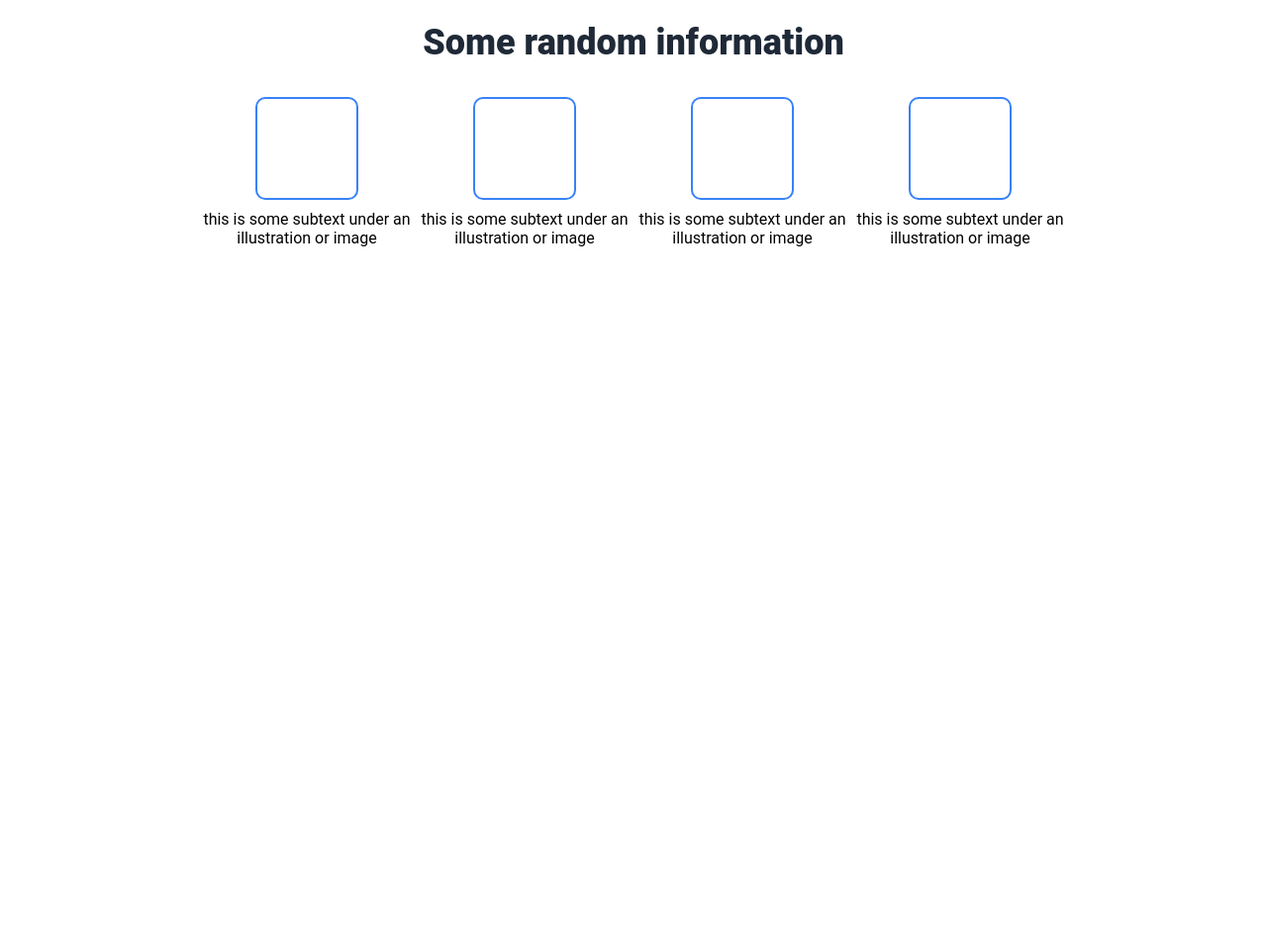
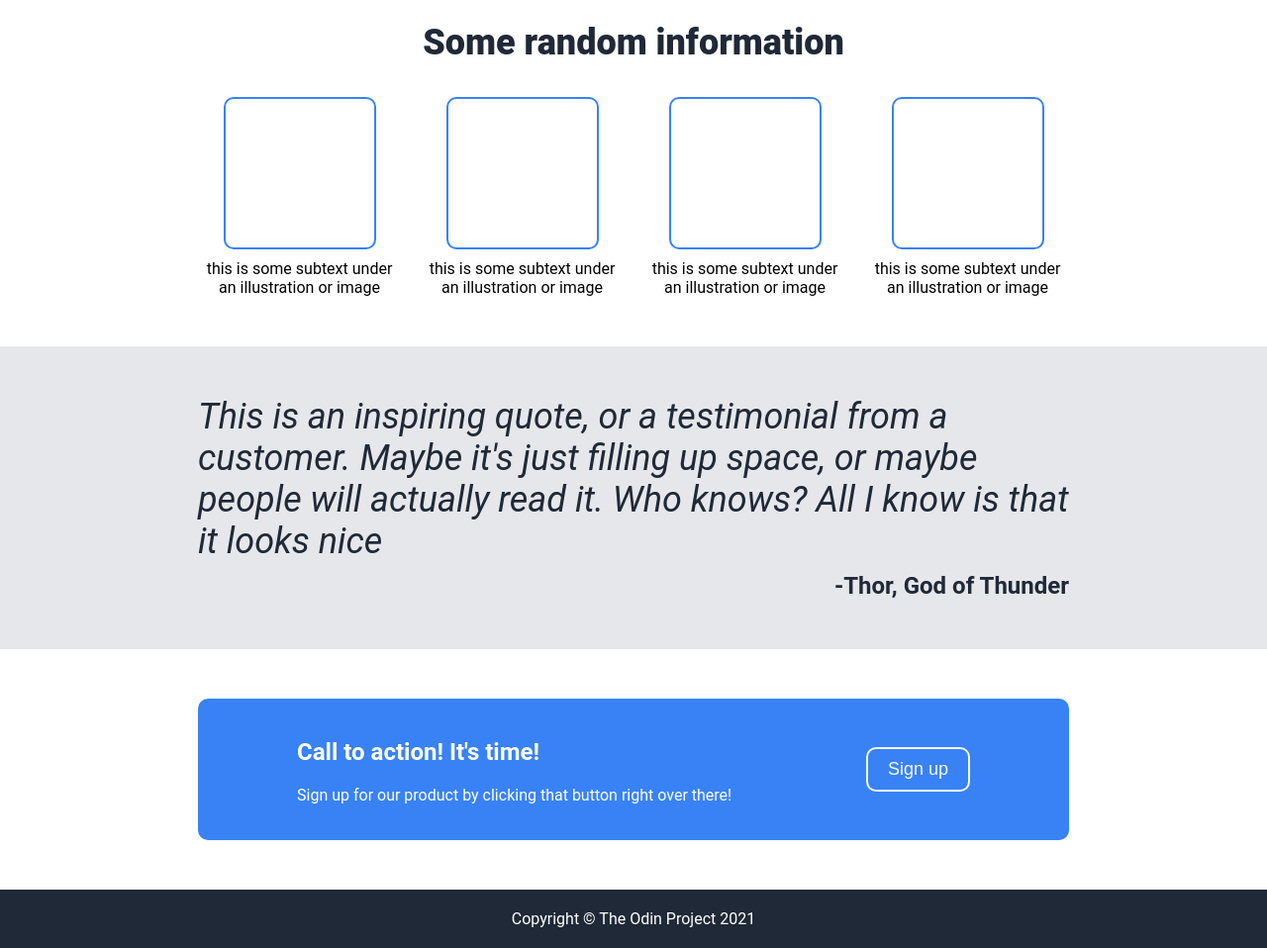
Before and after one commit to luis-valdivieso/odin-project, a plain HTML site: page landing-page/index.html in a window 1280 px wide. Shown: the part 504-1462 px from the top of the page at 99% size. Before the commit the page ends 804 px from the top, so only its background shows below. Drawn offline with Linux system fonts and the light colour scheme.

Commit message:
Finished Landing Page project
Made the quote, call to action and copyright sections. This finishes the
project until further issues.

```diff
--- a/landing-page/index.html
+++ b/landing-page/index.html
@@ -50,9 +50,32 @@
         </div>
       </div>
     </div>
+
+    <div class="quote">
+      <div class="phrase">
+        This is an inspiring quote, or a testimonial from a customer. Maybe it's
+        just filling up space, or maybe people will actually read it. Who knows?
+        All I know is that it looks nice
+      </div>
+      <div class="author">
+        -Thor, God of Thunder
+      </div>
+    </div>
+
+    <div class="call-to-action">
+      <div class="text">
+        <h2>Call to action! It's time!</h2>
+        <p>Sign up for our product by clicking that button right over there!</p>
+      </div>
+      <div class="button">
+        <button>Sign up</button>
+      </div>
+
+    </div>
   </div>
 
   <div class="footer">
+    Copyright © The Odin Project 2021
   </div>
 </body>
 </html>
--- a/landing-page/styles.css
+++ b/landing-page/styles.css
@@ -98,6 +98,7 @@ button{
   display: flex;
   justify-content: center;
   align-items: center;
+  gap: 20px;
 }
 
 .image{
@@ -111,8 +112,59 @@ button{
 
 .image-group .image-file{
 
-  width: 100px;
-  height: 100px;
+  width: 150px;
+  height: 150px;
   border: 2px solid #3882F6;
   border-radius: 10px;
 }
+
+.quote{
+  padding: 50px 200px;
+  background-color: #E5E7EB;
+  display: flex;
+  flex-direction: column;
+  align-items: center;
+  gap: 10px;
+}
+
+.quote .phrase{
+  font-size: 36px;
+  font-style: italic;
+  color: #1F2937;
+}
+
+.quote .author{
+  text-align: left;
+  font-size: 24px;
+  font-weight: 700;
+  color: #1F2937;
+  align-self: flex-end;
+}
+
+.call-to-action{
+  margin: 50px 200px;
+  padding: 20px 100px;
+  display: flex;
+  gap: 20px;
+  justify-content: space-between;
+  align-items: center;
+  background-color: #3882F6;
+  color: white;
+  border-radius: 10px;
+}
+
+
+.call-to-action button{
+  border: 2px solid #F9FAF8;
+  border-radius: 10px;
+  align-self: center;
+}
+
+.footer {
+  background-color: #1F2937;
+  color: white;
+  padding: 20px 200px;
+  display: flex;
+  justify-content: center;
+  align-items: center;
+}
```
